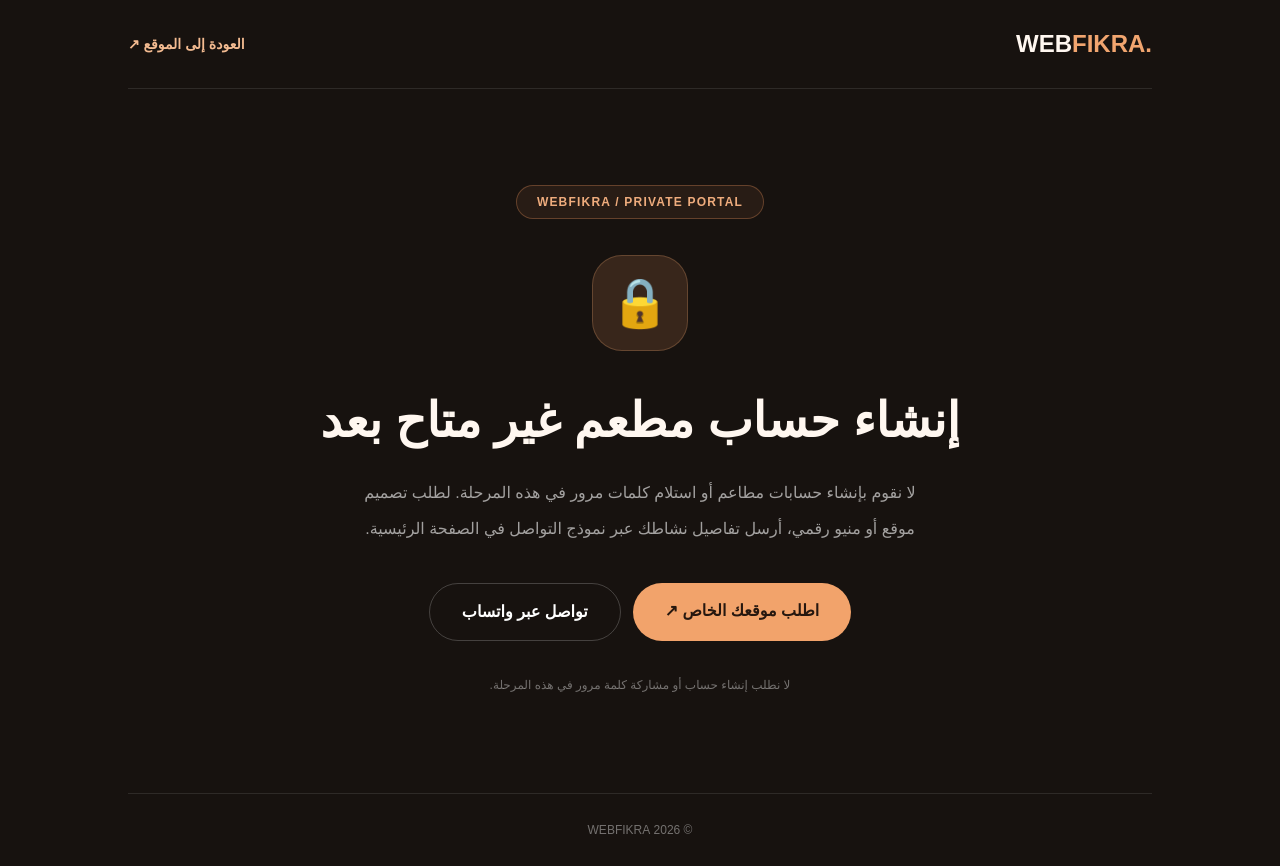
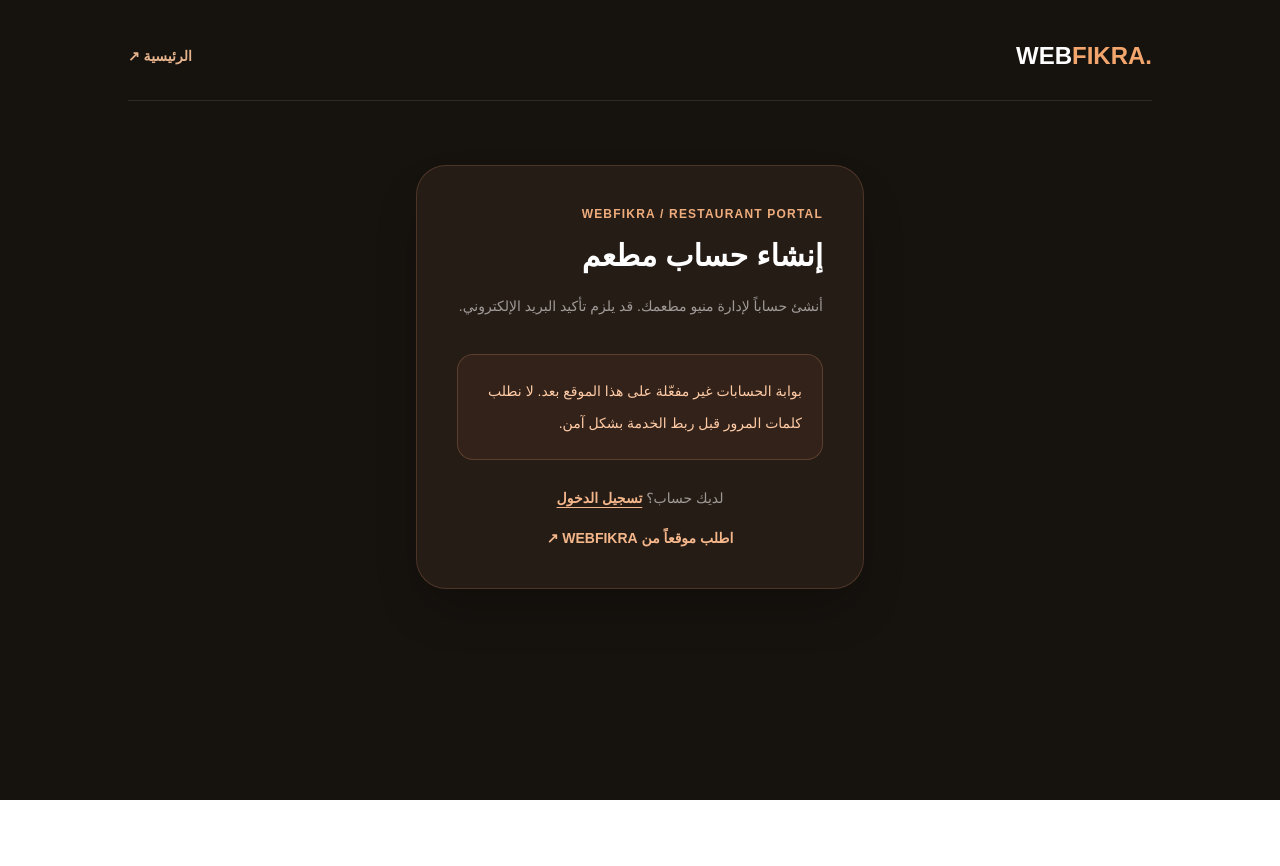
Before and after one commit to mohamadnahili99-gif/webfikra, a Next.js app: page /restaurants/register in a window 1280 px wide. After the commit the page ends 800 px from the top, so only its background shows below. Built offline with nearby package versions, Linux system fonts and the light colour scheme; no server answers.

Commit message:
feat: connect signup route to feature-gated Supabase authentication

```diff
--- a/app/restaurants/register/page.tsx
+++ b/app/restaurants/register/page.tsx
@@ -1,16 +1,11 @@
 import type { Metadata } from "next";
-import PortalPaused from "../../components/PortalPaused";
+import PortalAuth from "../../components/PortalAuth";
 
 export const metadata: Metadata = {
   title: "إنشاء حساب مطعم",
   robots: { index: false, follow: false },
 };
 
-export default function RestaurantRegisterPage() {
-  return (
-    <PortalPaused
-      title="إنشاء حساب مطعم غير متاح بعد"
-      description="لا نقوم بإنشاء حسابات مطاعم أو استلام كلمات مرور في هذه المرحلة. لطلب تصميم موقع أو منيو رقمي، أرسل تفاصيل نشاطك عبر نموذج التواصل في الصفحة الرئيسية."
-    />
-  );
+export default function RegisterPage() {
+  return <PortalAuth mode="signup" />;
 }
```
